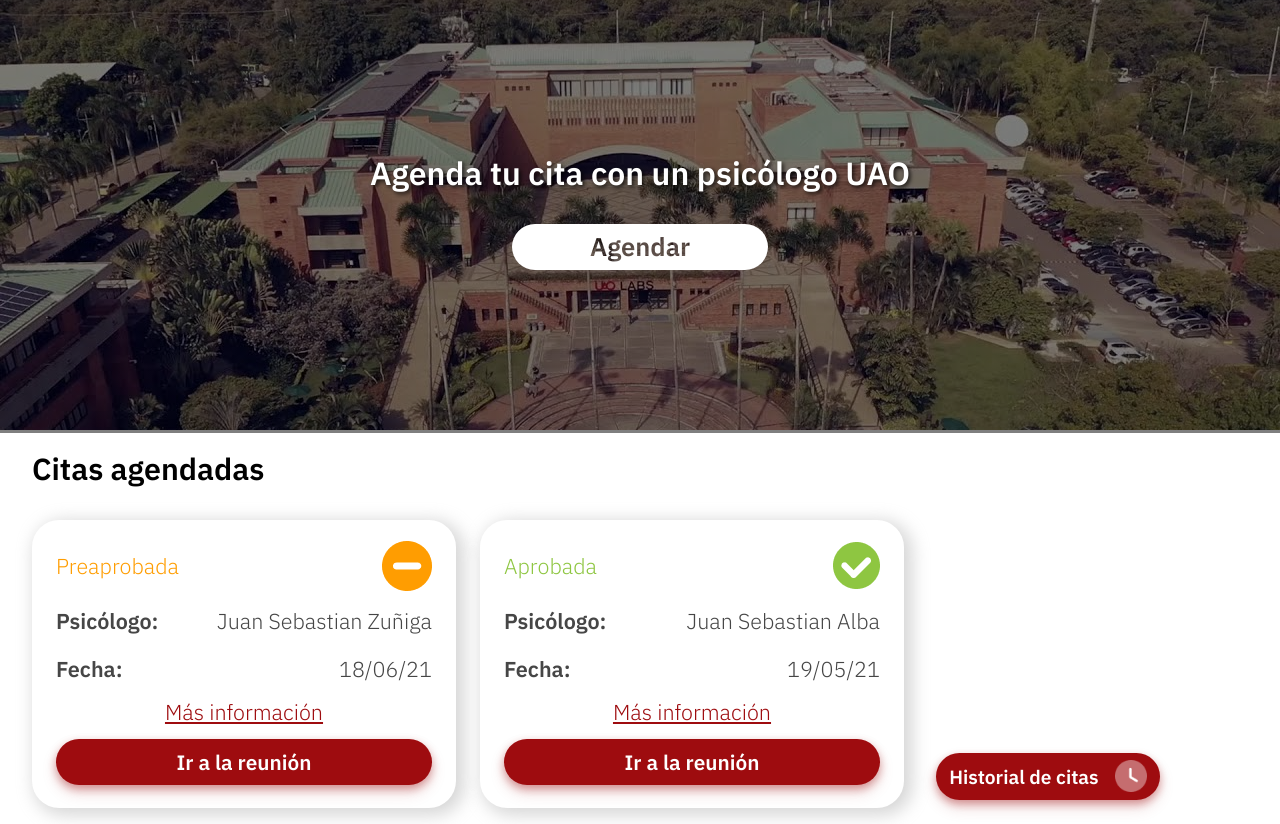
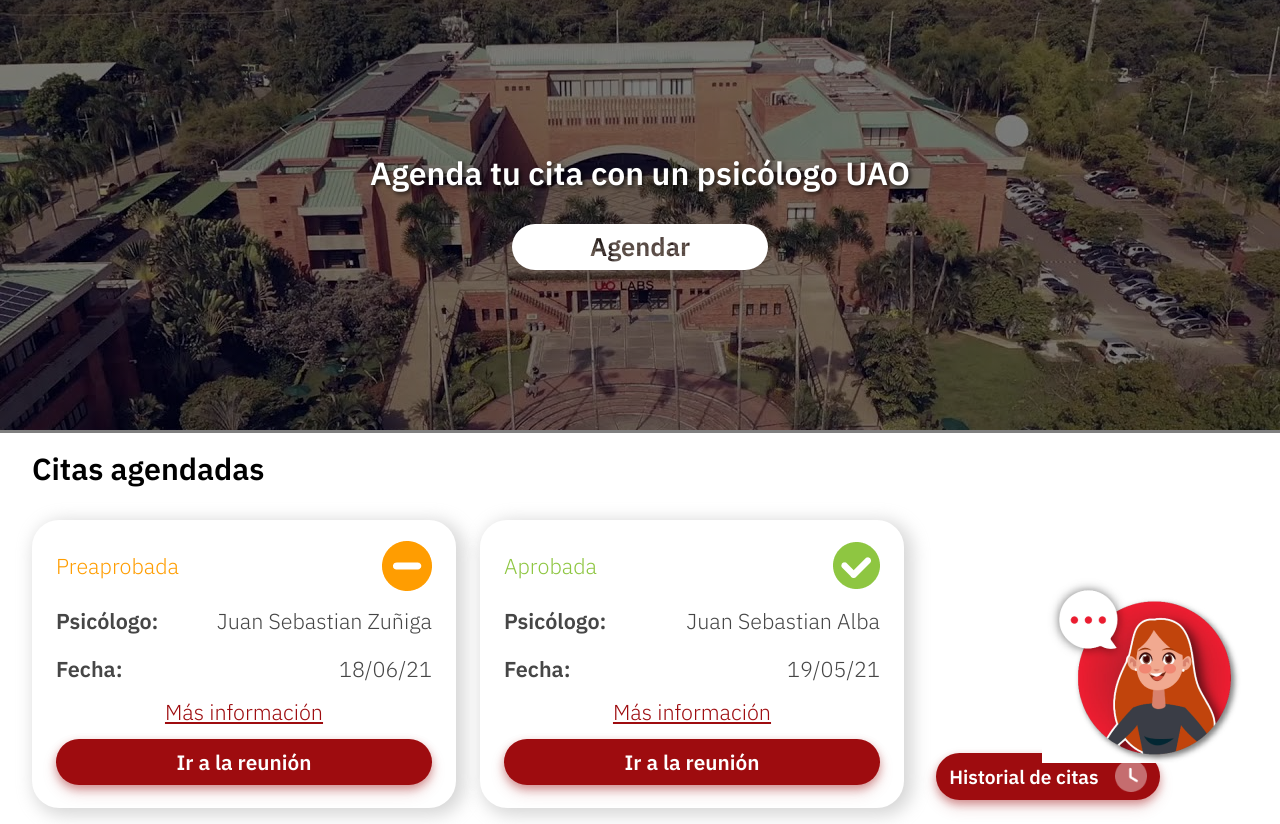
Before and after one commit to wildchamo/SerenaUAO, a React (Create React App) app in the folder finalweb/: page /Home in a window 1280 px wide. Built offline with nearby package versions, Linux system fonts and the light colour scheme.

Commit message:
boton soporte fin

```diff
--- a/finalweb/src/paginas/Historial/Historial.js
+++ b/finalweb/src/paginas/Historial/Historial.js
@@ -7,6 +7,8 @@
 import linea from "../../imagenes/linea.jpeg";
 import volver from "../../imagenes/volveratrasrojo.png";
 import TituloModal from "../../componentes/TituloModal/TituloModal";
+import BotonSoporte from "../restablecer/botonSoporte";
+
 //import CuestionarioModal from "../../componentes/CuestionarioModal/CuestonarioModal";
 
 const data = {
@@ -23,6 +25,7 @@
 
         return (
             <div className="historial-body">
+                <BotonSoporte/>
                 <div className="Titulo">
                     <Link to="/Home">
                         <BotonVolver imagen={volver} />
--- a/finalweb/src/paginas/Home/Home.js
+++ b/finalweb/src/paginas/Home/Home.js
@@ -9,7 +9,7 @@
 import useModal from "../../hooks/useModal";
 import ModalEstado from "../../componentes/modalEstado/ModalEstado";
 import CuestionarioModal from "../../componentes/CuestionarioModal/CuestonarioModal";
-
+import BotonSoporte from "../restablecer/botonSoporte";
 
 const url = "https://run.mocky.io/v3/85d46403-89e5-4993-aac2-435b63ddc4e7"
 
@@ -36,6 +36,7 @@
 
     return (
         <div className="home-body">
+            <BotonSoporte/>
             <div className="h-agendar">
                 <div className="h-bg-container">
                     <img className="h-bg-img" src={bgimg}></img>
```
